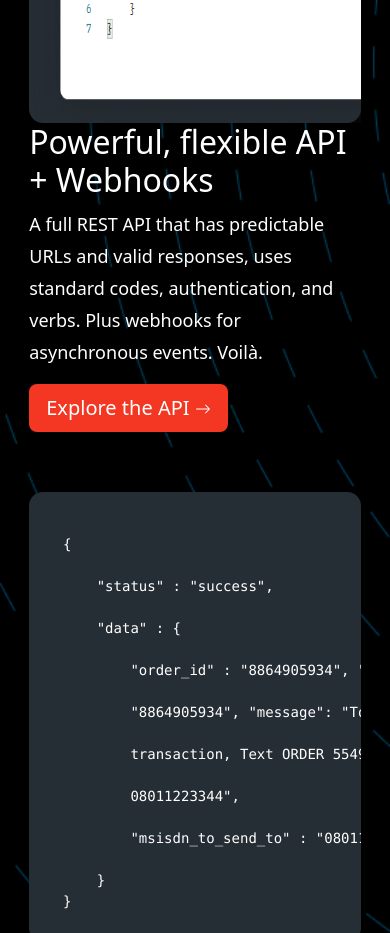
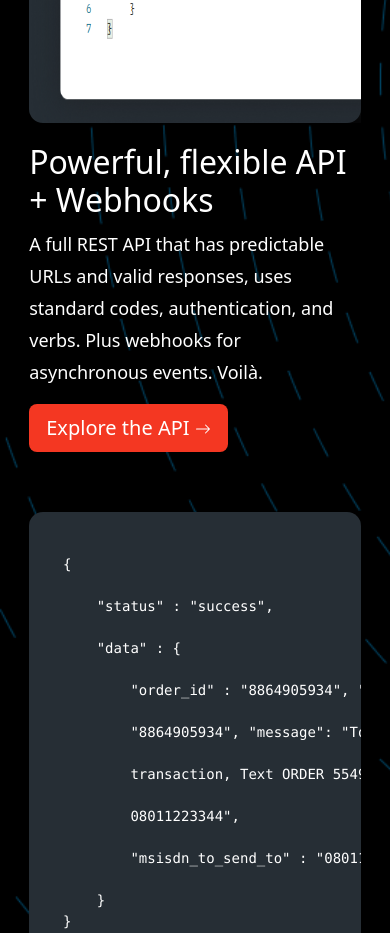
Before and after one commit to adesewaAdeyemo/OgaranyaWeb, a plain HTML site: page index.html in a window 390 px wide. Shown: the part 5420-6353 px from the top of the page. Drawn offline with nearby package versions, Linux system fonts and the light colour scheme.

Commit message:
landing page

```diff
--- a/assets/css/style.css
+++ b/assets/css/style.css
@@ -330,6 +330,9 @@ nav a.btn{
 .dev-flex-text a, .dev-flex a{
     margin-top: 0 !important;
 }
+.dev{
+    padding-top: 20px !important;
+}
 /* customer */
 .customer{
     padding: 40px;
--- a/index.html
+++ b/index.html
@@ -227,7 +227,7 @@
                 <div class="col dev-frame p-0">
                     <img src="assets/img/image 1.png" alt="" height="450" class="col-12">
                 </div>
-                <div class="col dev-flex-text">
+                <div class="col dev-flex-text dev">
                     <h2>Powerful, flexible API + Webhooks</h2>
                     <p>A full REST API that has predictable URLs and valid responses, uses standard codes, authentication, and verbs. Plus webhooks for asynchronous events. Voilà.</p>
                     <a class="header-text-btn btn btn-lg mt-5" href="#">Explore the API <svg xmlns="http://www.w3.org/2000/svg" width="16" height="16" fill="currentColor" class="bi bi-arrow-right" viewBox="0 0 16 16">
@@ -237,7 +237,7 @@
                 </div>
             </div>
             <div class="second row dev-flex">
-                <div class="col  p-0">
+                <div class="col dev">
                     <h2>Documentation so good you’ll cry</h2>
                     <p>We invest our time into fully abstracting our API so your team can focus on building a cohesive system. Integrate with Ogaraya in minutes, not months.</p>
                     <a class="header-text-btn btn btn-lg mt-5" href="#">Explore the API <svg xmlns="http://www.w3.org/2000/svg" width="16" height="16" fill="currentColor" class="bi bi-arrow-right" viewBox="0 0 16 16">
```
